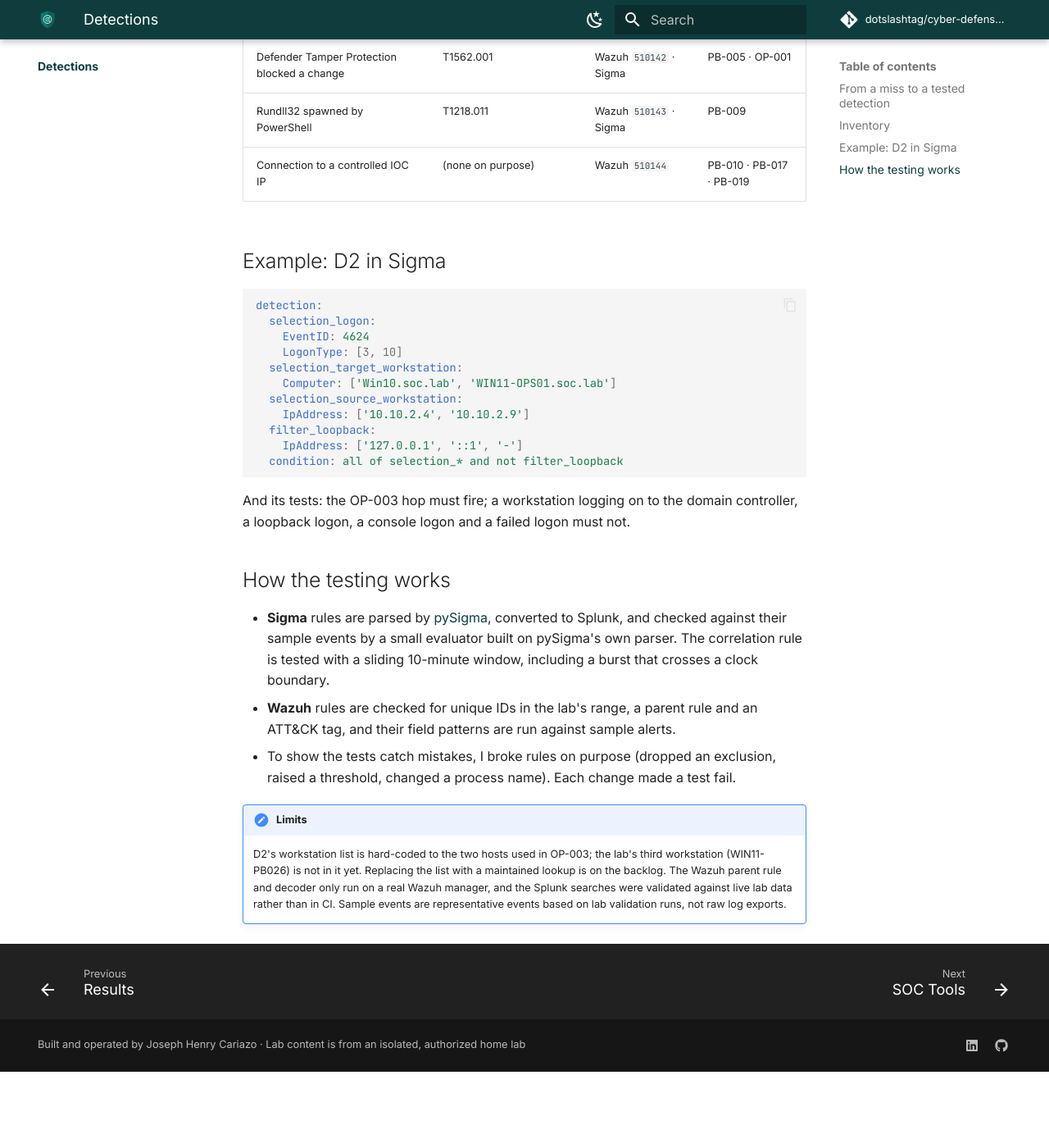
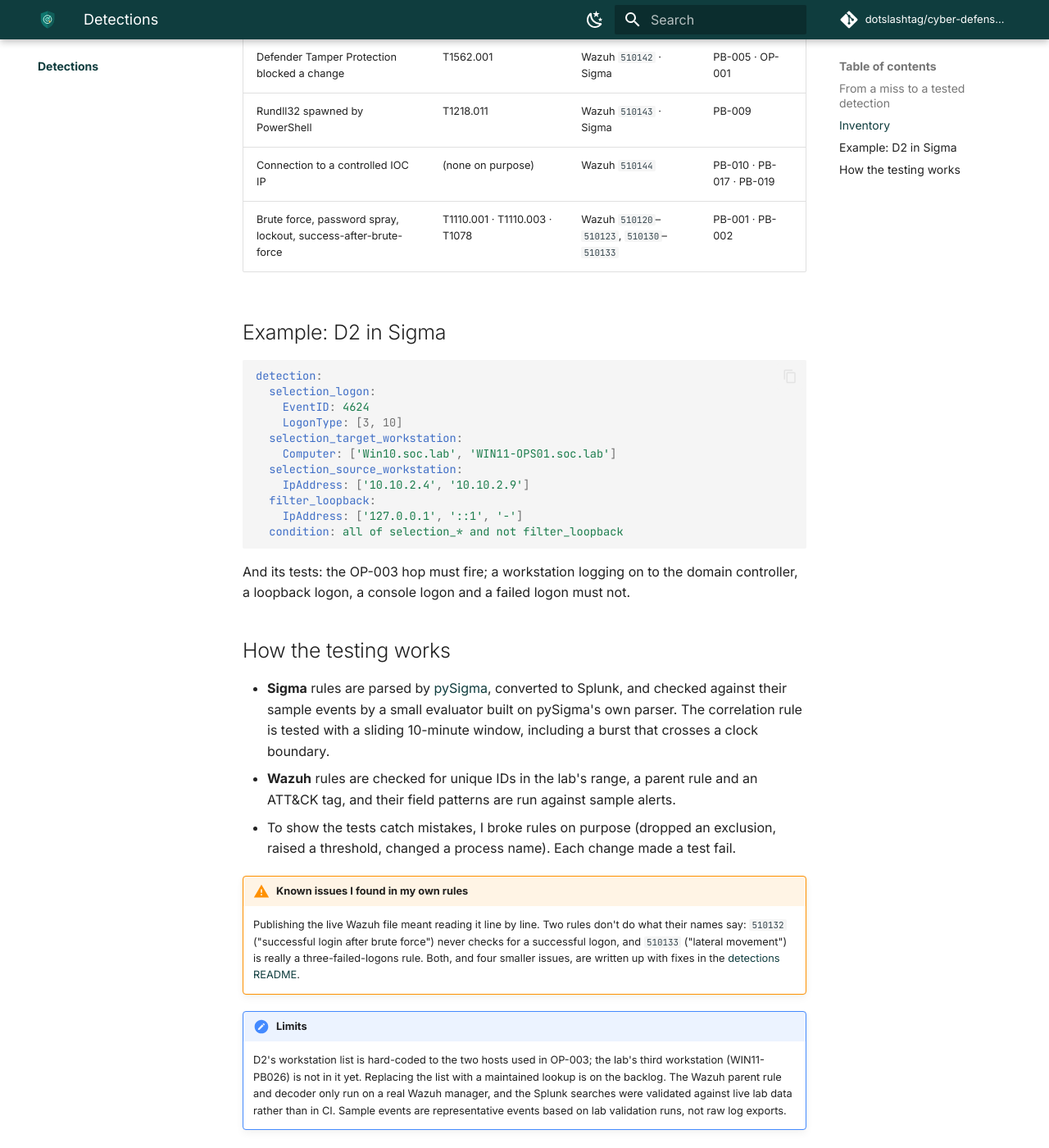
Before and after one commit to dotslashtag/cyber-defense-lab, an MkDocs documentation site: the page built from docs/detections/index.md, in a window 1280 px wide and 1400 px high, scrolled down 2180 px. Shown: the whole window at 82% size. Built offline with MkDocs 1.6.1 and Material for MkDocs 9.7.7, drawn with Linux system fonts in a browser that asks for light colours; comment, search, counter and statistics services are not loaded; before the commit the page ends 3487 px from its top, so only the background shows below that.

Commit message:
feat(detections): publish the lab's live Wazuh rules; review notes
- wazuh/local_rules.xml replaced with the manager's live file (unchanged),
  adding 510120-510123, 510130-510133 and 910001; 510150 confirmed
- Wazuh tests: parse multi-group files, allow if_matched_sid parents,
  support negated fields, mark frequency/correlation rules as manager-only;
  new 510122 lockout cases (100 tests)
- README: inventory rows and a rule review (510132 never checks for a
  successful logon, 510133 mislabelled, 510131 lacks different_user,
  overlapping brute-force families, 510143 misses pwsh, 510140 misses -ep)
- Detections page links the review

Co-Authored-By: Claude Opus 5.5 <noreply@anthropic.com>
Claude-Session: https://claude.ai/code/session_01VSxWRXTvMG1cQKzoG3F5Sa

```diff
--- a/docs/detections/index.md
+++ b/docs/detections/index.md
@@ -67,6 +67,7 @@ minutes. See [Results](../operations/results.md).
 | Defender Tamper Protection blocked a change | T1562.001 | Wazuh `510142` · Sigma | PB-005 · OP-001 |
 | Rundll32 spawned by PowerShell | T1218.011 | Wazuh `510143` · Sigma | PB-009 |
 | Connection to a controlled IOC IP | (none on purpose) | Wazuh `510144` | PB-010 · PB-017 · PB-019 |
+| Brute force, password spray, lockout, success-after-brute-force | T1110.001 · T1110.003 · T1078 | Wazuh `510120`–`510123`, `510130`–`510133` | PB-001 · PB-002 |
 
 ## Example: D2 in Sigma
 
@@ -98,6 +99,13 @@ controller, a loopback logon, a console logon and a failed logon must not.
 - To show the tests catch mistakes, I broke rules on purpose (dropped an
   exclusion, raised a threshold, changed a process name). Each change made a test fail.
 
+!!! warning "Known issues I found in my own rules"
+    Publishing the live Wazuh file meant reading it line by line. Two rules don't do
+    what their names say: `510132` ("successful login after brute force") never
+    checks for a successful logon, and `510133` ("lateral movement") is really a
+    three-failed-logons rule. Both, and four smaller issues, are written up with
+    fixes in the [detections README](https://github.com/dotslashtag/cyber-defense-lab/blob/main/detections/README.md#wazuh-rule-review).
+
 !!! note "Limits"
     D2's workstation list is hard-coded to the two hosts used in OP-003; the lab's
     third workstation (WIN11-PB026) is not in it yet. Replacing the list with a
```
Also changed, not shown: detections/README.md (+24 -1 lines), 3 other files.
